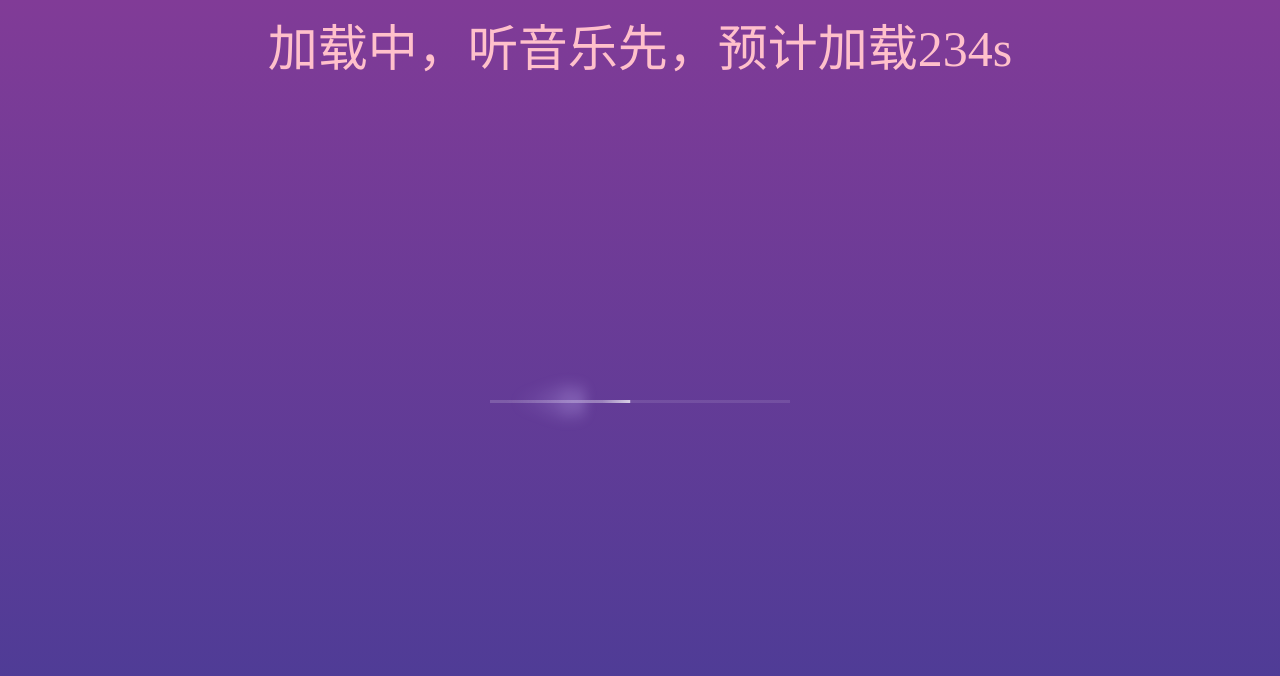
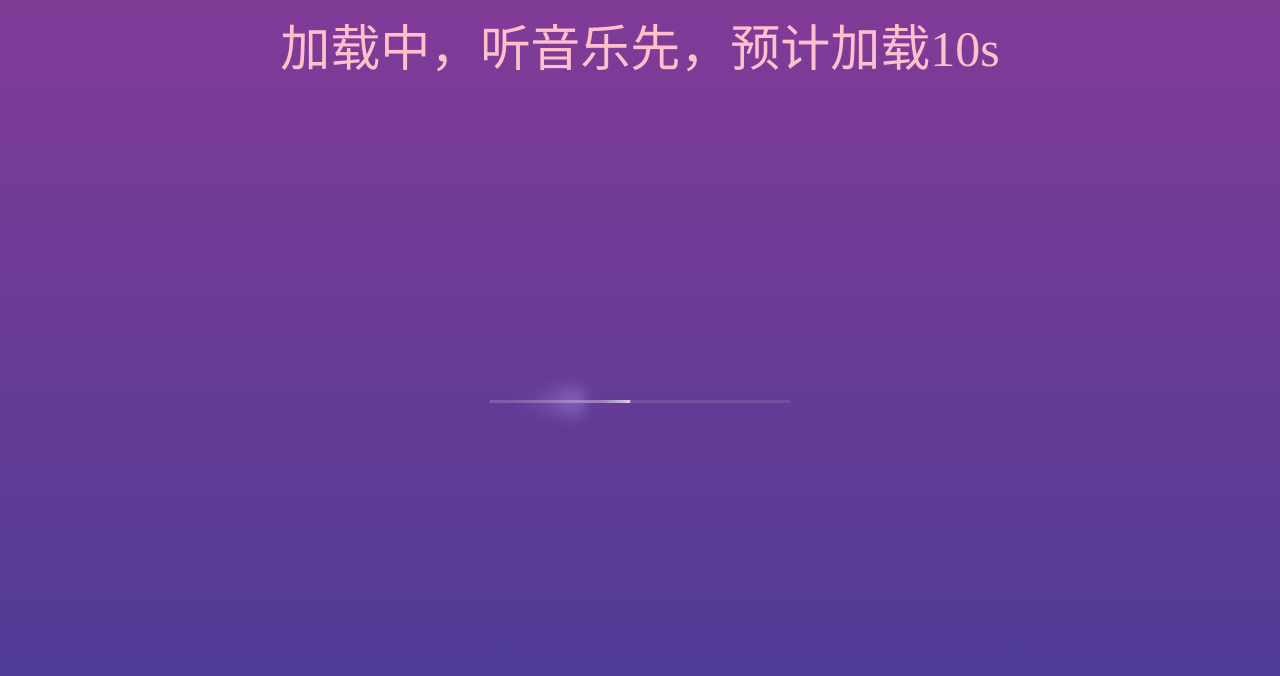
Before and after one commit to MengerZhang/yanshili.io, a website: page resource/loading.html in a window 1280 px wide. Drawn offline with Linux system fonts and the light colour scheme; a web font is replaced by a local one.

Commit message:
Update loading.html

```diff
--- a/resource/loading.html
+++ b/resource/loading.html
@@ -29,7 +29,7 @@
 
         <body>
                 <div class="bodys">
-                        <font class="tip">加载中，听音乐先，预计加载234s</font>
+                        <font class="tip">加载中，听音乐先，预计加载10s</font>
                 </div>
                 <div class="line"></div>
                 <audio src="Justin Bieber - Love Yourself.mp3" hidden="hidden" loop="loop" autoplay="autoplay"></audio>
```
